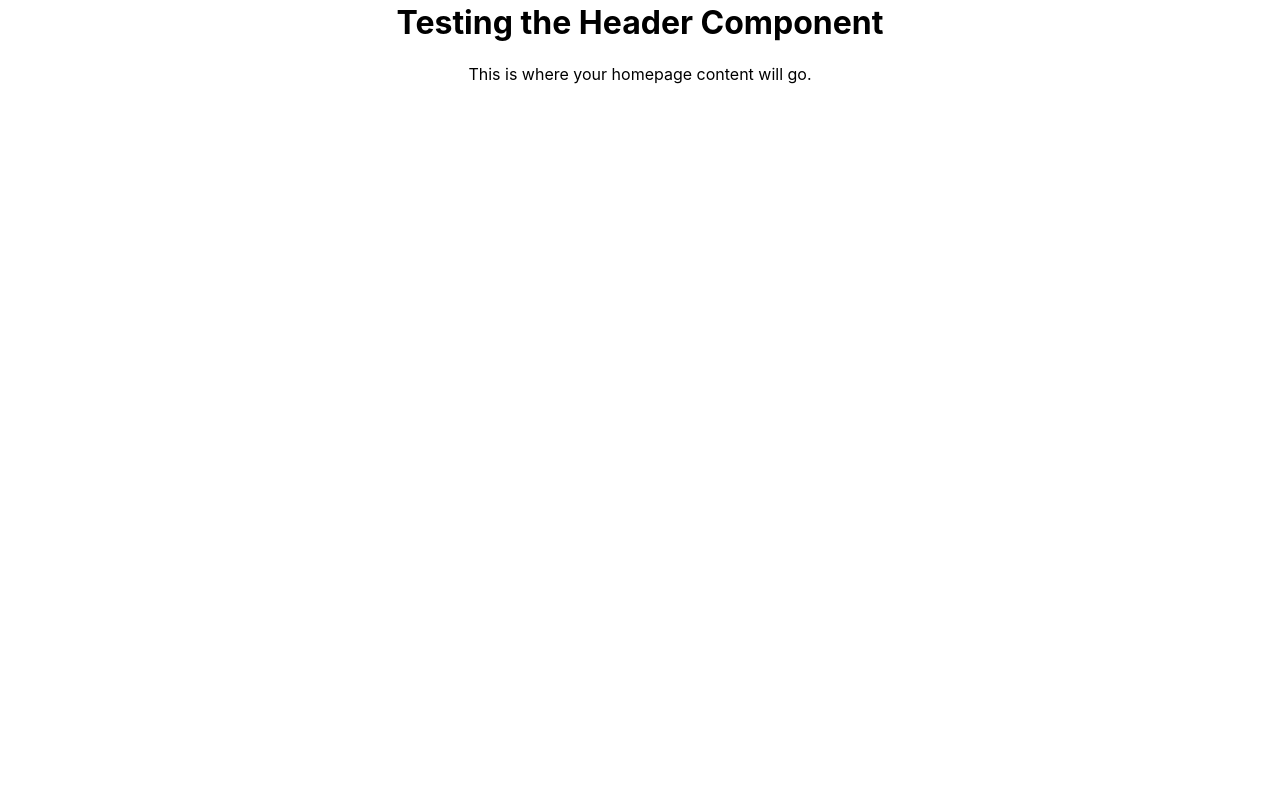
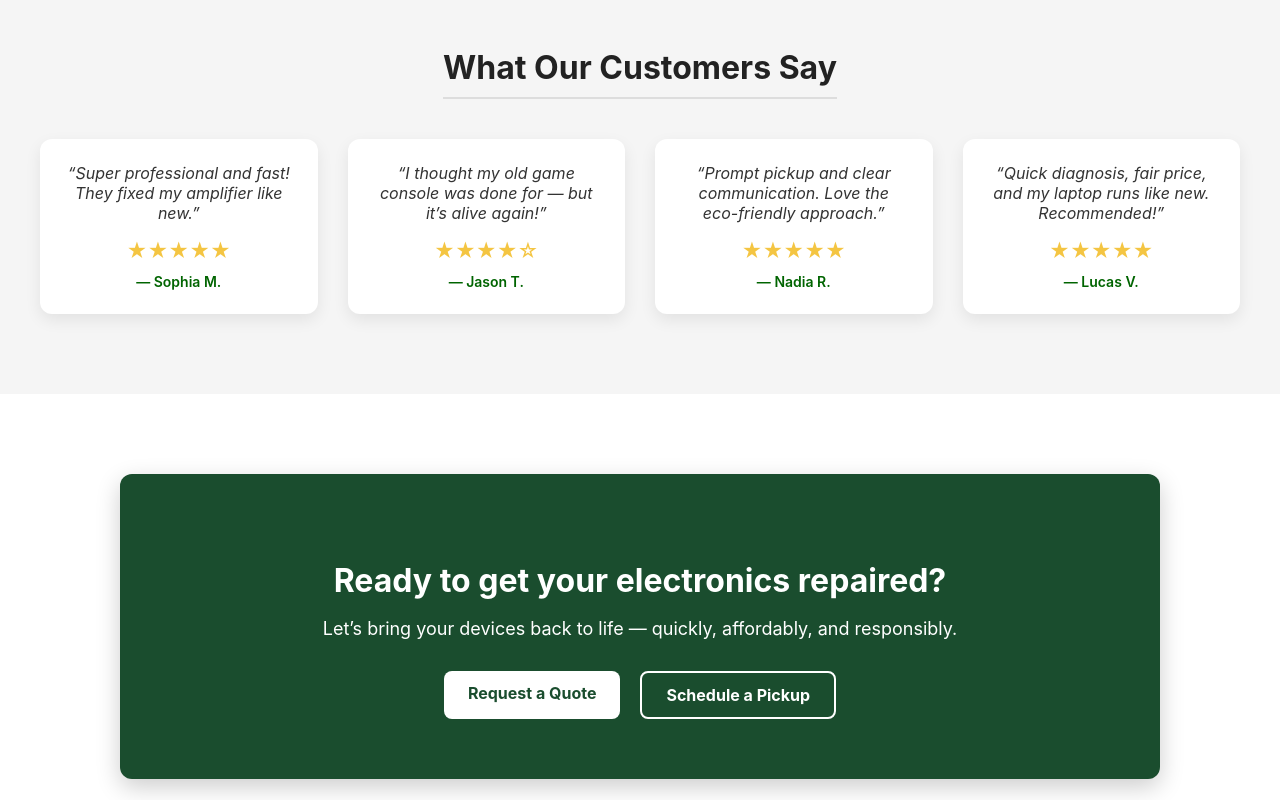
Before and after one commit to gonzalopatino/electronics-repair-garage-site, a React (Create React App) app: page / in a window 1280 px wide. Shown: the part 1940-2740 px from the top of the page. Before the commit the page ends 2080 px from the top, so only its background shows below. Built offline with nearby package versions, Linux system fonts and the light colour scheme.

Commit message:
Call to action section finished

```diff
--- a/src/App.js
+++ b/src/App.js
@@ -3,6 +3,8 @@ import Header from './components/Header.jsx';
 import HeroBanner from './components/HeroBanner.jsx';
 import ServicesSection from './components/ServicesSection.jsx';
 import AboutPreview from './components/AboutPreview.jsx';
+import TestimonialsSection from './components/TestimonialsSection.jsx';
+import CTASection from './components/CTASection';
 
 
 
@@ -13,6 +15,9 @@ function App() {
       <HeroBanner />
       <ServicesSection />
       <AboutPreview />
+      <TestimonialsSection />
+      <CTASection />
+
       <main style={{ padding: '40px', textAlign: 'center' }}>
         <h1>Testing the Header Component</h1>
         <p>This is where your homepage content will go.</p>
--- /dev/null
+++ b/src/components/CTASection.css
@@ -0,0 +1,55 @@
+.cta-section {
+  background-color: #1a4d2e;
+  color: white;
+  padding: 60px 20px;
+  text-align: center;
+  border-radius: 12px;
+  margin: 80px auto;
+  max-width: 1000px;
+  box-shadow: 0 8px 24px rgba(0, 0, 0, 0.2);
+}
+
+.cta-section h2 {
+  font-size: 32px;
+  margin-bottom: 16px;
+}
+
+.cta-section p {
+  font-size: 18px;
+  margin-bottom: 32px;
+}
+
+.cta-buttons {
+  display: flex;
+  justify-content: center;
+  gap: 20px;
+  flex-wrap: wrap;
+}
+
+.cta-btn {
+  background-color: white;
+  color: #1a4d2e;
+  padding: 12px 24px;
+  font-size: 16px;
+  border-radius: 8px;
+  font-weight: bold;
+  text-decoration: none;
+  transition: all 0.3s ease;
+  border: none;
+}
+
+.cta-btn:hover {
+  background-color: #f0f0f0;
+  transform: translateY(-2px);
+}
+
+.cta-btn.outline {
+  background-color: transparent;
+  color: white;
+  border: 2px solid white;
+}
+
+.cta-btn.outline:hover {
+  background-color: white;
+  color: #1a4d2e;
+}
--- /dev/null
+++ b/src/components/CTASection.jsx
@@ -0,0 +1,17 @@
+import React from 'react';
+import './CTASection.css';
+
+const CTASection = () => {
+  return (
+    <section className="cta-section">
+      <h2>Ready to get your electronics repaired?</h2>
+      <p>Let’s bring your devices back to life — quickly, affordably, and responsibly.</p>
+      <div className="cta-buttons">
+        <a href="/quote" className="cta-btn">Request a Quote</a>
+        <a href="/pickup" className="cta-btn outline">Schedule a Pickup</a>
+      </div>
+    </section>
+  );
+};
+
+export default CTASection;
--- /dev/null
+++ b/src/components/TestimonialCard.css
@@ -0,0 +1,32 @@
+.testimonial-card {
+  background-color: #ffffff;
+  border-radius: 12px;
+  box-shadow: 0 6px 16px rgba(0, 0, 0, 0.08);
+  padding: 24px;
+  text-align: center;
+  transition: transform 0.2s ease, box-shadow 0.2s ease;
+}
+
+.testimonial-card:hover {
+  transform: translateY(-6px);
+  box-shadow: 0 10px 24px rgba(0, 0, 0, 0.12);
+}
+
+.testimonial-quote {
+  font-style: italic;
+  font-size: 16px;
+  color: #333;
+  margin-bottom: 16px;
+}
+
+.testimonial-rating {
+  font-size: 20px;
+  color: #f4c542; /* gold stars */
+  margin-bottom: 10px;
+}
+
+.testimonial-name {
+  font-weight: 600;
+  color: #006400;
+  font-size: 14px;
+}
--- /dev/null
+++ b/src/components/TestimonialCard.jsx
@@ -0,0 +1,18 @@
+import React from 'react';
+import './TestimonialCard.css';
+
+function TestimonialCard({ name, quote, rating }) {
+  const renderStars = (count) => {
+    return '★'.repeat(count) + '☆'.repeat(5 - count);
+  };
+
+  return (
+    <div className="testimonial-card">
+      <div className="testimonial-quote">“{quote}”</div>
+      <div className="testimonial-rating">{renderStars(rating)}</div>
+      <div className="testimonial-name">— {name}</div>
+    </div>
+  );
+}
+
+export default TestimonialCard;
--- /dev/null
+++ b/src/components/TestimonialsSection.css
@@ -0,0 +1,31 @@
+.testimonials-section {
+  background-color: #f5f5f5;
+  padding: 80px 20px;
+  text-align: center;
+}
+
+.testimonials-heading {
+  font-size: 32px;
+  font-weight: 700;
+  color: #006400;
+  margin-bottom: 40px;
+}
+
+.testimonials-grid {
+  display: grid;
+  grid-template-columns: repeat(auto-fit, minmax(260px, 1fr));
+  gap: 30px;
+  max-width: 1200px;
+  margin: 0 auto;
+}
+
+.testimonials-heading {
+  text-align: center;
+  font-size: 32px;
+  margin-bottom: 40px;
+  font-weight: bold;
+  color: #222;
+  border-bottom: 2px solid #ddd;
+  display: inline-block;
+  padding-bottom: 10px;
+}
--- /dev/null
+++ b/src/components/TestimonialsSection.jsx
@@ -0,0 +1,46 @@
+import React from 'react';
+import './TestimonialsSection.css';
+import TestimonialCard from './TestimonialCard';
+
+function TestimonialsSection() {
+  const testimonials = [
+    {
+      name: 'Sophia M.',
+      quote: 'Super professional and fast! They fixed my amplifier like new.',
+      rating: 5
+    },
+    {
+      name: 'Jason T.',
+      quote: 'I thought my old game console was done for — but it’s alive again!',
+      rating: 4
+    },
+    {
+      name: 'Nadia R.',
+      quote: 'Prompt pickup and clear communication. Love the eco-friendly approach.',
+      rating: 5
+    },
+    {
+      name: 'Lucas V.',
+      quote: 'Quick diagnosis, fair price, and my laptop runs like new. Recommended!',
+      rating: 5
+    }
+  ];
+
+  return (
+    <section className="testimonials-section" id="testimonials">
+      <h2 className="testimonials-heading">What Our Customers Say</h2>
+      <div className="testimonials-grid">
+        {testimonials.map((t, index) => (
+          <TestimonialCard
+            key={index}
+            name={t.name}
+            quote={t.quote}
+            rating={t.rating}
+          />
+        ))}
+      </div>
+    </section>
+  );
+}
+
+export default TestimonialsSection;
```
